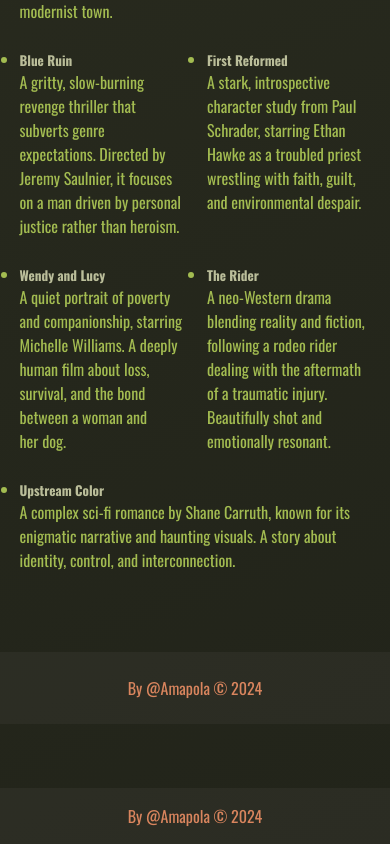
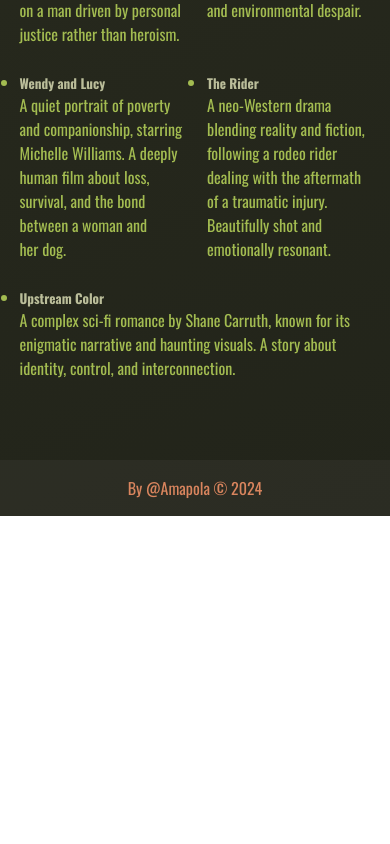
Before and after one commit to AmpolStack/SakilaWebCTX, an Angular app: page /home in a window 390 px wide. Shown: the part 3167-4011 px from the top of the page. After the commit the page ends 3683 px from the top, so only its background shows below. Built offline with nearby package versions, Linux system fonts and the light colour scheme.

Commit message:
feat: Landing component is updated for compatibility with new UI

```diff
--- a/src/app/landing/landing.component.css
+++ b/src/app/landing/landing.component.css
@@ -7,13 +7,12 @@
     align-items: start;
     align-content: start;
     gap: 4rem 4rem;
-    background: var(--bgGradient);
     color: var(--fntSpeccial);
-    min-height: 100vh;
 }
 
-:host > * {
-    margin-top: 4rem;
+*{
+    margin: 0;
+    padding: 0;
 }
 
 .decorator {
@@ -100,15 +99,6 @@ a:focus {
     box-sizing: border-box;
 }
 
-footer {
-    color: var(--fntSubtitle);
-    grid-area: footer;
-    text-align: center;
-    width: 100%;
-    background-color: var(--bgPhantom);
-    padding: 1.5rem 0;
-}
-
 code {
     color: var(--fntSubtitle);
 }
@@ -132,7 +122,7 @@ footer {
     align-items: center;
 }
 
-@media (max-width: 1200px) {
+@media (max-width: 1400px) {
     :host {
         grid-template-areas:
             "main"
@@ -154,8 +144,8 @@ footer {
         gap: 2rem 2rem;
     }
 
-    section > h2{
-        align-self: center;
+    h2{
+        align-self: center !important;
     }
 
     h1 {
--- a/src/app/landing/landing.component.html
+++ b/src/app/landing/landing.component.html
@@ -49,6 +49,3 @@
 </main>
 <app-prominents-list class="aside-one" [title]="this.asidesContent[0].title" [itemList]="this.asidesContent[0].prominent"></app-prominents-list>
 <app-prominents-list class="aside-two" [title]="this.asidesContent[1].title" [itemList]="this.asidesContent[1].prominent"></app-prominents-list>
-<footer>
-    By {{ '@Amapola' }} © 2024
-</footer>
```
